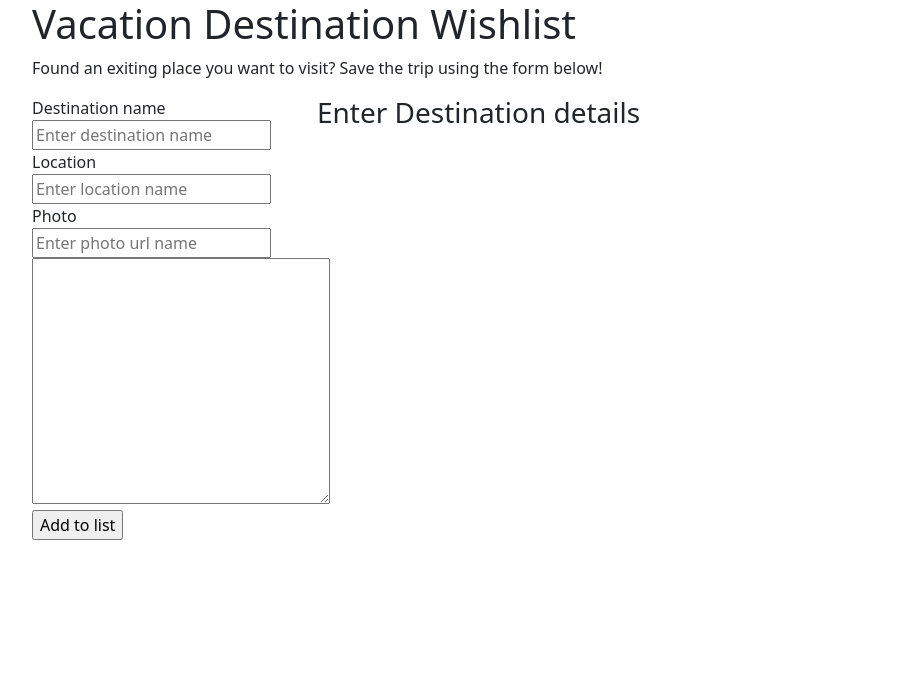
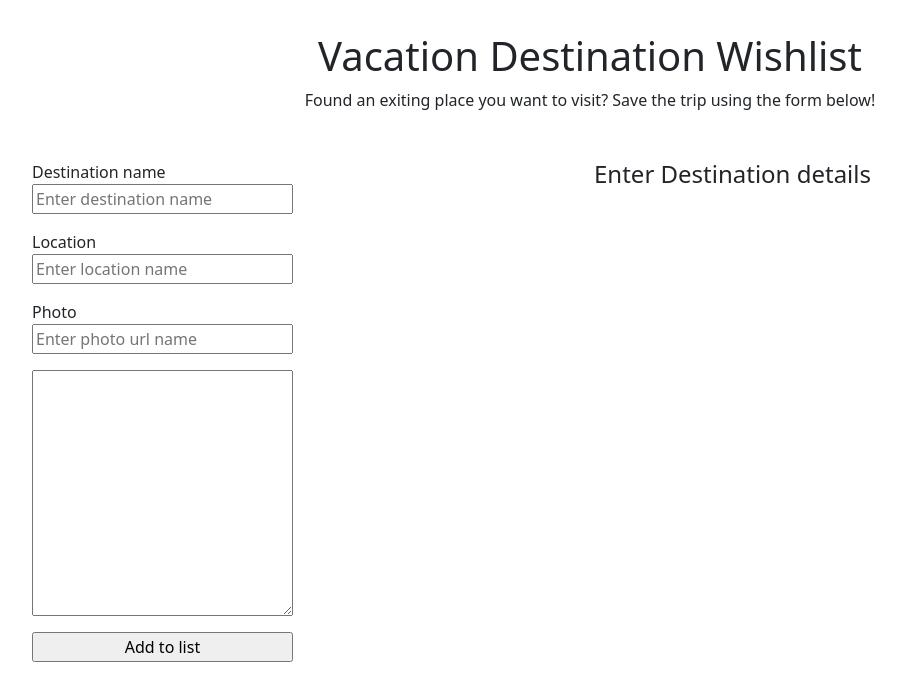
Before and after one commit to jaytaylor-dev/destination-page-jt, a plain HTML site: page index.html in a window 1280 px wide. Shown: the whole page, without its empty margins (50-955 px from the left). Drawn offline with nearby package versions, Linux system fonts and the light colour scheme.

Commit message:
finished the form submission for the card.

```diff
--- a/index.html
+++ b/index.html
@@ -14,7 +14,7 @@
     />
 
     <!-- custom styles -->
-    <link rel="stylesheet" href="style.css" />
+    <link rel="stylesheet" href="./styles.css" />
   </head>
   <body>
     <header class="container">
@@ -54,7 +54,7 @@
           </form>
         </article>
         <article class="col-12 col-sm-9">
-          <h3>Enter Destination details</h3>
+          <h4 id="card_container_heading">Enter Destination details</h4>
           <div id="cards_container"></div>
         </article>
       </div>
--- a/styles.css
+++ b/styles.css
@@ -1,16 +1,25 @@
-header.container, #user_input_form {
-    align-items: center;
-    padding: 2 rem;
+header.container,
+#user_input_form {
+    display: flex;
+    flex-direction: column;
 }
 
 header.container {
-    display: flex;
-    flex-direction: column;
+   padding: 2rem;
+   align-items: center;
 
 }
 
+#user_input_form input,
+#user_input_form textarea {
+    margin-bottom: 1rem;
+}
 
+#card_container_heading {
+    text-align: center;
+}
 
-#user_input_form input, #user_input_form textarea {
-    margin: 2rem;
+#cards_container {
+    display: flex;
+    flex-wrap: wrap;
 }
```
Also changed, not shown: script.js (+27 -1 lines).
